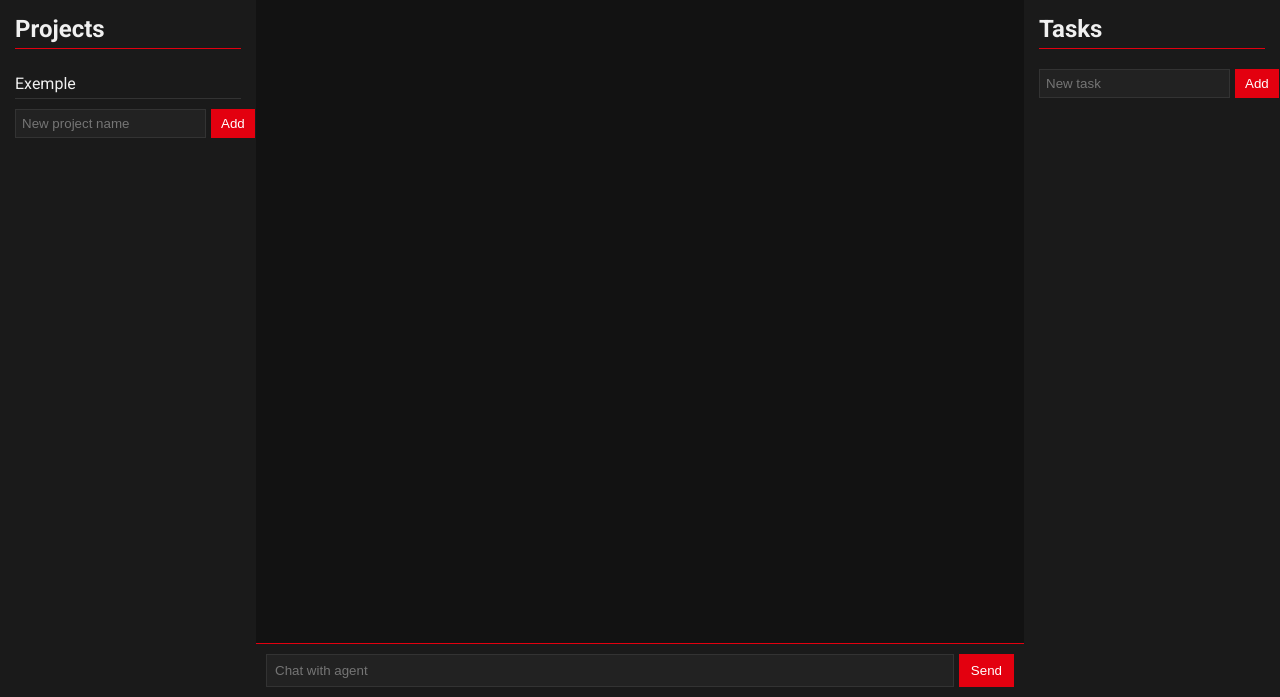
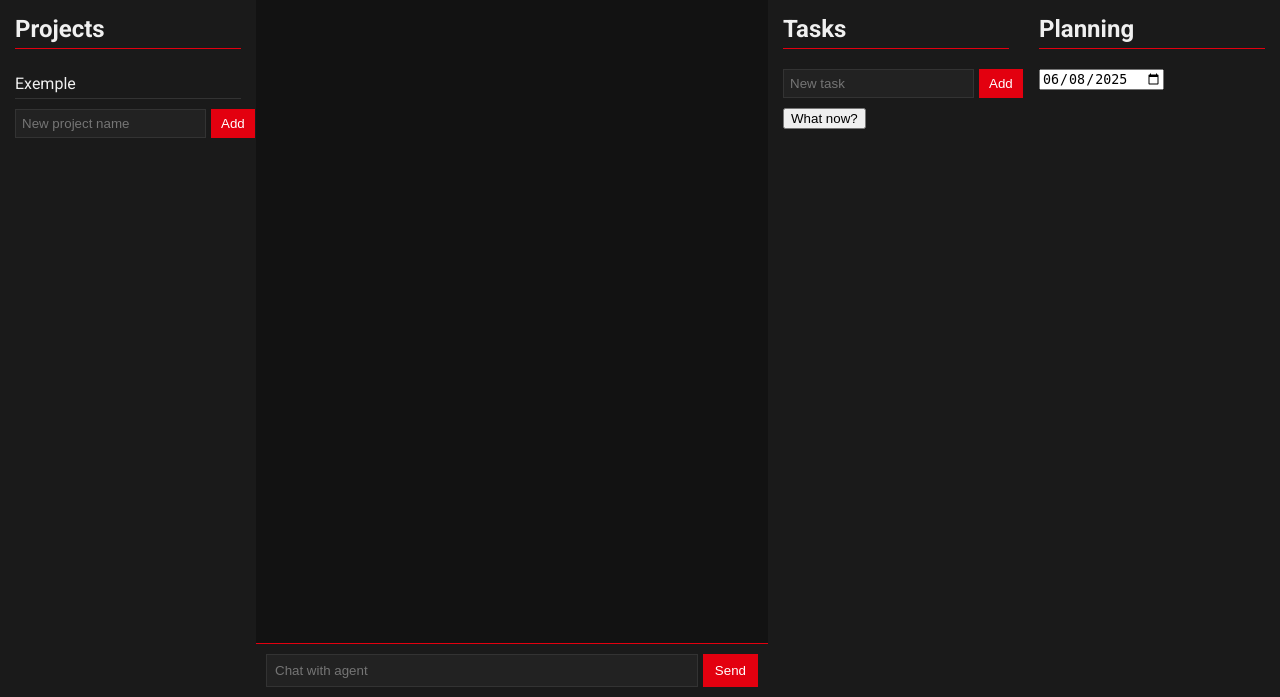
Before and after one commit to rem137/IA_Manager, a Flask app: page / in a window 1280 px wide. Shown: the part 103-800 px from the top of the page. Run offline with Flask 3, Linux system fonts and the light colour scheme; data that the repository does not hold is empty.

Commit message:
Add planning calendar and task recommendation

```diff
--- a/ia_manager/web/server.py
+++ b/ia_manager/web/server.py
@@ -1,4 +1,5 @@
 from flask import Flask, jsonify, request, render_template
+from datetime import datetime
 from ..services import storage, planner, logger
 from ..models.project import Project
 from ..models.task import Task
@@ -122,6 +123,33 @@ def recommendations():
     return jsonify(recs)
 
 
+@app.route('/api/calendar/<date_str>')
+def calendar_day(date_str: str):
+    """Return tasks due on a given date (YYYY-MM-DD)."""
+    try:
+        day = datetime.fromisoformat(date_str).date()
+    except ValueError:
+        return jsonify({'error': 'bad date'}), 400
+
+    projs = storage.load_projects()
+    tasks = []
+    for p in projs:
+        for t in p.tasks:
+            if not t.deadline:
+                continue
+            try:
+                d = datetime.fromisoformat(t.deadline)
+            except ValueError:
+                continue
+            if d.date() == day:
+                tasks.append({
+                    'project': p.name,
+                    'task': t.name,
+                    'time': d.strftime('%H:%M') if d.time().hour or d.time().minute else None
+                })
+    return jsonify(tasks)
+
+
 @app.route('/api/notifications', methods=['GET', 'POST'])
 def notifications_api():
     if request.method == 'POST':
--- a/ia_manager/web/static/main.js
+++ b/ia_manager/web/static/main.js
@@ -114,5 +114,30 @@ async function respondNotif(id, action) {
 document.addEventListener('DOMContentLoaded', () => {
     loadProjects();
     loadNotifications();
+    const today = new Date().toISOString().slice(0,10);
+    document.getElementById('plan-date').value = today;
+    loadPlan(today);
+    document.getElementById('plan-date').onchange = (e) => loadPlan(e.target.value);
+    document.getElementById('recommend-btn').onclick = recommendTask;
     setInterval(loadNotifications, 5000);
 });
+
+async function loadPlan(date) {
+    const res = await fetch(`/api/calendar/${date}`);
+    const tasks = await res.json();
+    const list = document.getElementById('plan-list');
+    list.innerHTML = '';
+    tasks.forEach(t => {
+        const li = document.createElement('li');
+        li.textContent = t.time ? `${t.time} - ${t.project}: ${t.task}`
+                               : `${t.project}: ${t.task}`;
+        list.appendChild(li);
+    });
+}
+
+async function recommendTask() {
+    const res = await fetch('/api/recommendations');
+    const recs = await res.json();
+    const div = document.getElementById('recommendation');
+    div.textContent = recs.length ? recs[0] : 'No suggestions';
+}
--- a/ia_manager/web/static/styles.css
+++ b/ia_manager/web/static/styles.css
@@ -35,6 +35,14 @@ header .logo {
 }
 
 aside {
+    width: 20%;
+    background: var(--panel-bg);
+    padding: 15px;
+    box-sizing: border-box;
+    overflow-y: auto;
+}
+
+#planning {
     width: 20%;
     background: var(--panel-bg);
     padding: 15px;
@@ -171,3 +179,8 @@ button:hover {
     justify-content: space-between;
     align-items: center;
 }
+
+#recommendation {
+    margin-top: 10px;
+    font-weight: bold;
+}
--- a/ia_manager/web/templates/index.html
+++ b/ia_manager/web/templates/index.html
@@ -34,6 +34,13 @@
             <input id="new-task-name" placeholder="New task" />
             <button onclick="createTask()">Add</button>
         </div>
+        <button id="recommend-btn" style="margin-top:10px;">What now?</button>
+        <div id="recommendation"></div>
+    </aside>
+    <aside id="planning">
+        <h2>Planning</h2>
+        <input type="date" id="plan-date">
+        <ul id="plan-list"></ul>
     </aside>
 </div>
 <div id="task-modal" class="modal" style="display:none;">
```
Also changed, not shown: README.md.
